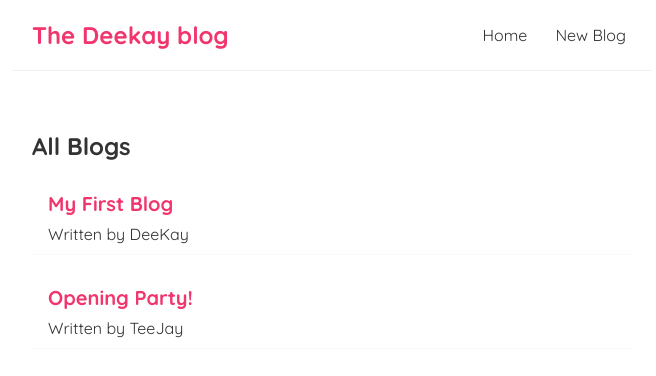
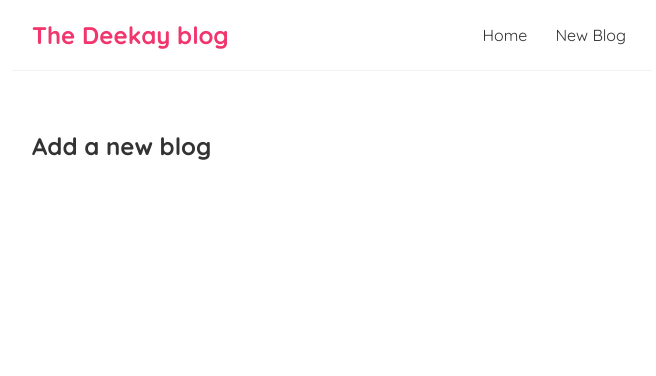
Before and after one commit to devinkg/deekay-react-blog, a React (Create React App) app: page /create in a window 1280 px wide. Shown: the top 376 px of the page, without its empty margins (308-964 px from the left). Built offline with nearby package versions, Linux system fonts and the light colour scheme; data requests are answered from the project's data file; the HTML template or start-up script is replaced by a standard one.

Commit message:
create blog added

```diff
--- a/src/App.js
+++ b/src/App.js
@@ -1,6 +1,7 @@
 import NavBar from './Navbar';
 import Home from './Home';
 import { BrowserRouter as Router, Route, Switch } from 'react-router-dom';
+import Create from './create';
 
 function App() {
   return (
@@ -9,8 +10,11 @@
         <NavBar />
         <div className="content">
           <Switch>
-            <Route path="/">
+            <Route exact path="/">
               <Home />
+            </Route>
+            <Route path="/create">
+              <Create />
             </Route>
           </Switch>
         </div>
--- /dev/null
+++ b/src/create.js
@@ -0,0 +1,9 @@
+const Create = () => {
+    return (
+        <div className="create">
+            <h2>Add a new blog</h2>
+        </div>
+    );
+}
+
+export default Create;
```
